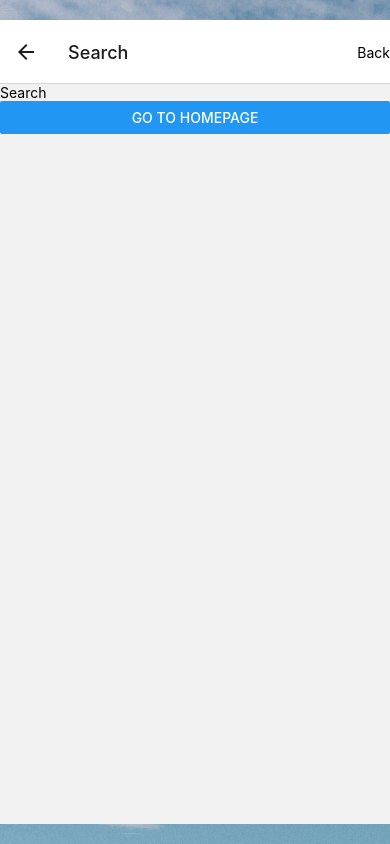
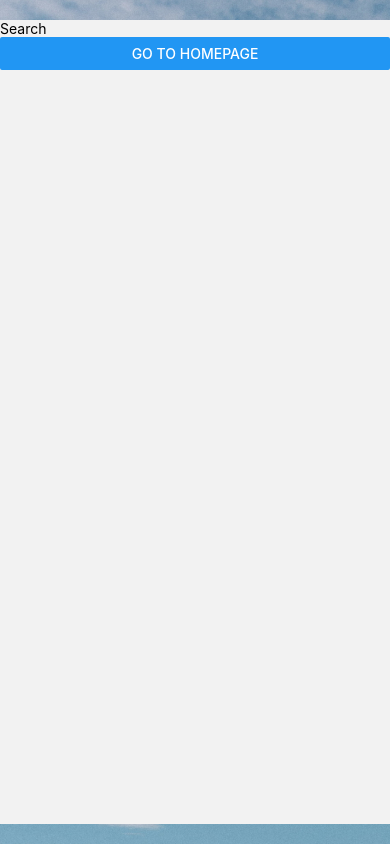
Before and after one commit to WilczekCK/RNative_Weatherapp, a React Native app: screen /Search in a window 390 px wide. Built offline with nearby package versions, Linux system fonts and the light colour scheme.

Commit message:
added an fade-in effect for react-navigation

```diff
--- a/components/Header.jsx
+++ b/components/Header.jsx
@@ -13,6 +13,10 @@ function Header() {
         <NavigationContainer>
             <Stack.Navigator
             initialRouteName="Home"
+            screenOptions={{
+                animation: 'fade',
+                headerShown: false
+            }}
             >
                 <Stack.Screen
                 name="Home"
```
